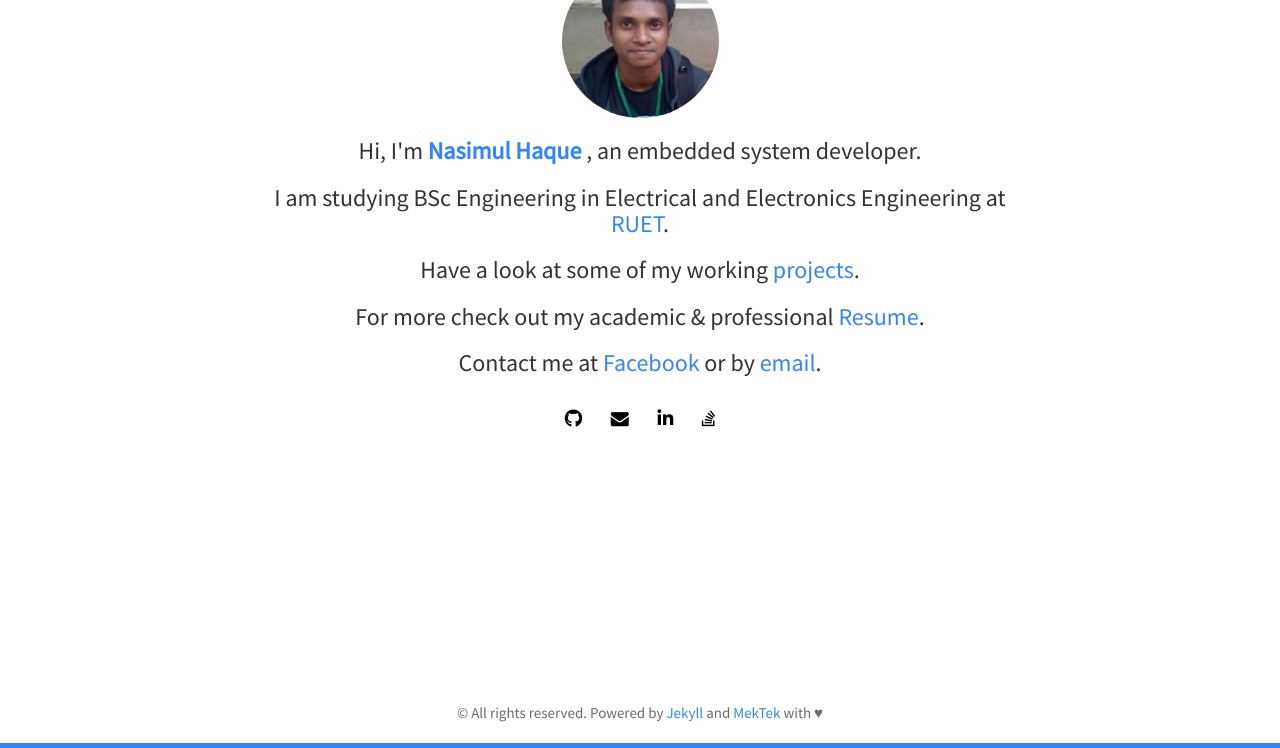
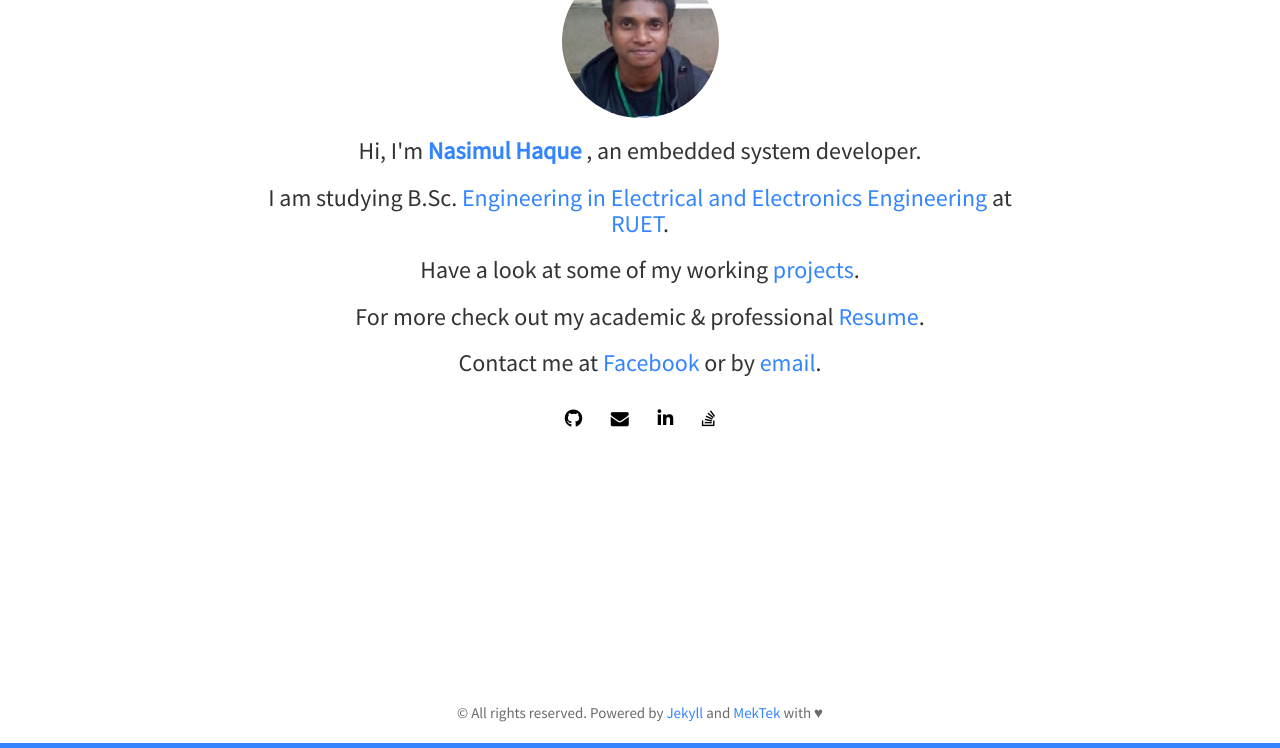
Before and after one commit to MekTekBD/robin, a Jekyll site: the page built from index.html, in a window 1280 px wide, cut to the strip 153-901 px from the top of the page. Built offline with Jekyll 4.4.1, drawn with Linux system fonts in a browser that asks for light colours; nearby versions of some CDN libraries; library files that are not in the unit come from our copies.

Commit message:
Create index.html

```diff
--- a/index.html
+++ b/index.html
@@ -8,7 +8,7 @@ layout: home
 		<center><img class="img-responsive img-circle" src="{{ site.baseurl }}static/img/{{ site.avatar }}" width="157" height="161" alt="Responsive image"></center>
 	  </div>
 		<h3>Hi, I'm <strong> <a href="http://facebook.com/{{site.facebook}}" target="_blank"> {{ site.author }}</a> </strong>, an embedded system developer.</h3>
-	  <h3> I am studying BSc Engineering in Electrical and Electronics Engineering at <a href="http://ruet.ac.bd" target="_blank">RUET</a>.</h3>
+	  <h3> I am studying B.Sc. <a href="http://www.ruet.ac.bd/department/EEE" target="_blank">Engineering in Electrical and Electronics Engineering</a> at <a href="http://www.ruet.ac.bd" target="_blank">RUET</a>.</h3>
 	  <h3>Have a look at some of my working <a href="{{ site.baseurl }}projects.html"> projects</a>.</h3>
 	  <h3>For more check out my academic &amp; professional <a href="resume.html">Resume</a>.</h3>
 	  <h3>Contact me at <a href="http://facebook.com/{{site.facebook}}">Facebook</a> or by <a href="mailto:{{ site.email }}">email</a>.</h3>
```
